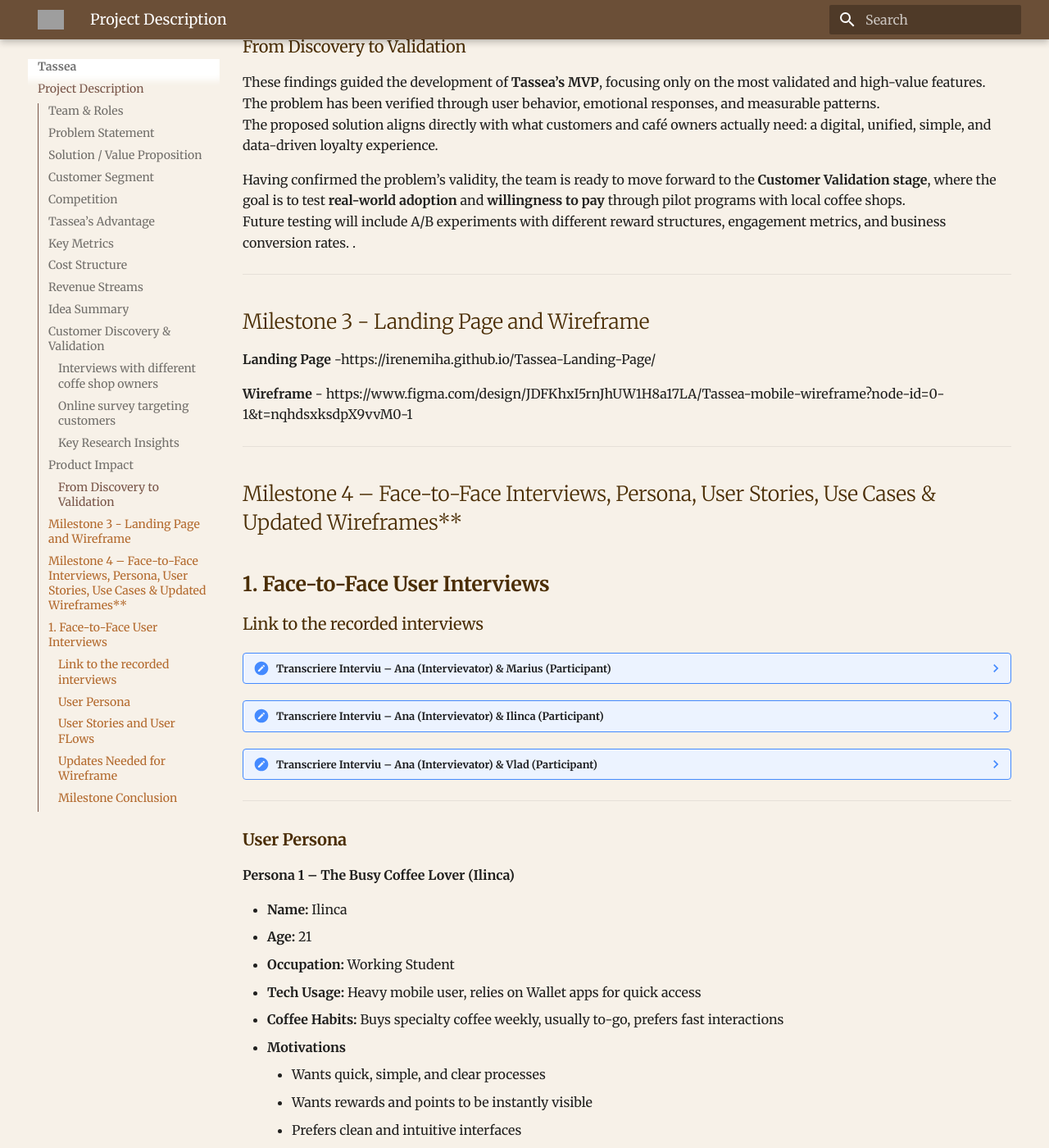
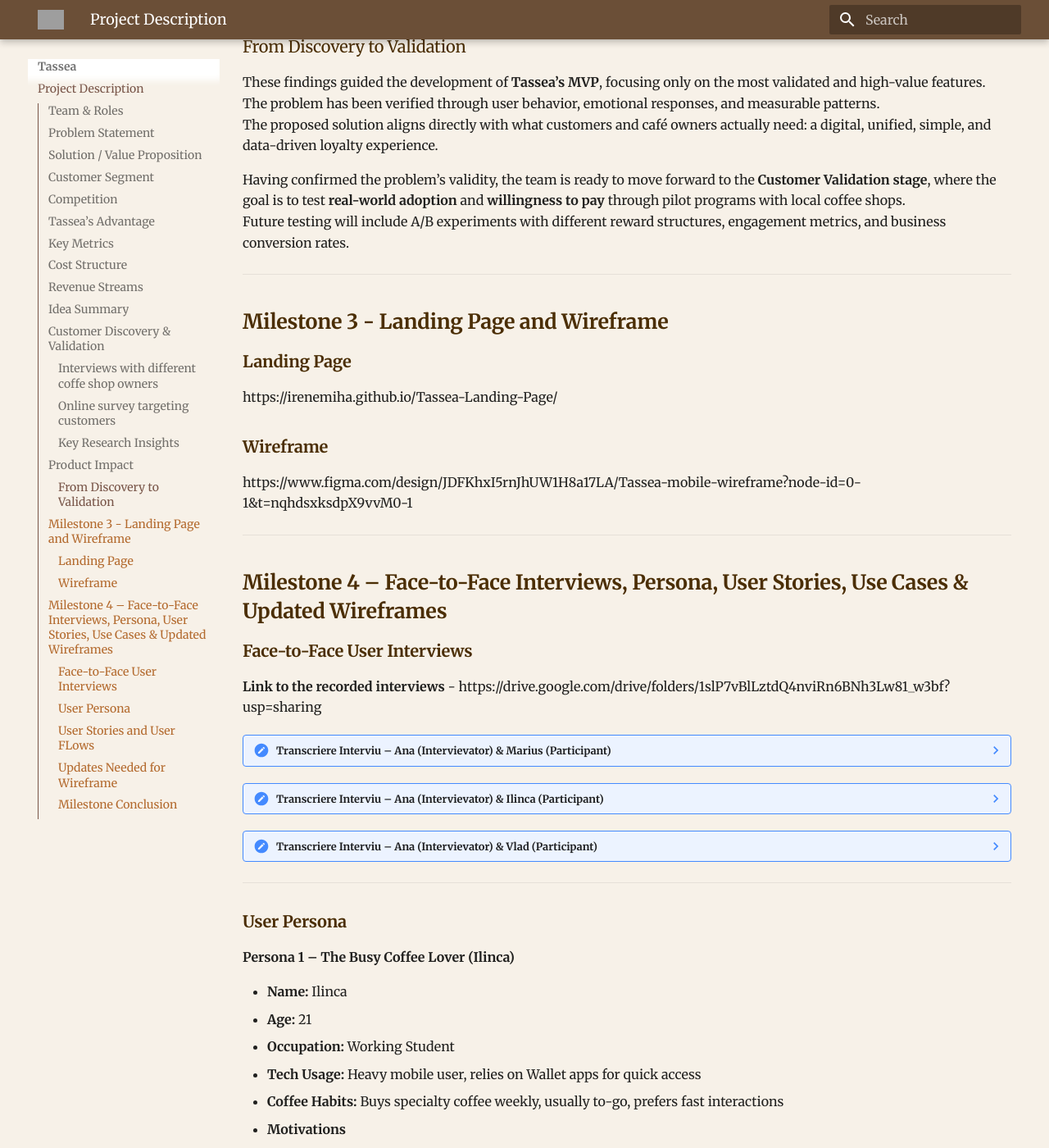
Before and after one commit to ana-almajanu/tassea, an MkDocs documentation site: the page built from docs/index.md, in a window 1280 px wide and 1400 px high, scrolled down 6007 px. Shown: the whole window at 82% size. Built offline with MkDocs 1.6.1 and Material for MkDocs 9.7.7, drawn with Linux system fonts in a browser that asks for light colours; some of the changed text lies outside the part shown; grey boxes are pictures that could not be loaded.

Commit message:
minor changes m4

```diff
--- a/docs/index.md
+++ b/docs/index.md
@@ -299,22 +299,25 @@ The proposed solution aligns directly with what customers and café owners actua
 
 Having confirmed the problem’s validity, the team is ready to move forward to the **Customer Validation stage**, where the goal is to test **real-world adoption** and **willingness to pay** through pilot programs with local coffee shops.
 Future testing will include A/B experiments with different reward structures, engagement metrics, and business conversion rates.
-.
 
 ---
 
-## Milestone 3 - Landing Page and Wireframe
+## **Milestone 3 - Landing Page and Wireframe**
 
-**Landing Page** -https://irenemiha.github.io/Tassea-Landing-Page/
+### **Landing Page**
 
-**Wireframe** - https://www.figma.com/design/JDFKhxI5rnJhUW1H8a17LA/Tassea-mobile-wireframe?node-id=0-1&t=nqhdsxksdpX9vvM0-1
+https://irenemiha.github.io/Tassea-Landing-Page/
+
+### **Wireframe**
+
+https://www.figma.com/design/JDFKhxI5rnJhUW1H8a17LA/Tassea-mobile-wireframe?node-id=0-1&t=nqhdsxksdpX9vvM0-1
 
 ---
-## Milestone 4 – Face-to-Face Interviews, Persona, User Stories, Use Cases & Updated Wireframes**
+## **Milestone 4 – Face-to-Face Interviews, Persona, User Stories, Use Cases & Updated Wireframes**
 
-## **1. Face-to-Face User Interviews**
+### **Face-to-Face User Interviews**
 
-### Link to the recorded interviews
+**Link to the recorded interviews**  - https://drive.google.com/drive/folders/1slP7vBlLztdQ4nviRn6BNh3Lw81_w3bf?usp=sharing
 
 ??? note "Transcriere Interviu – Ana (Intervievator) & Marius (Participant)"
 
@@ -695,7 +698,7 @@ Future testing will include A/B experiments with different reward structures, en
 
 ---
 
-### **User Persona**
+###**User Persona**
 
 **Persona 1 – The Busy Coffee Lover (Ilinca)**
 
@@ -815,6 +818,7 @@ Future testing will include A/B experiments with different reward structures, en
 ### **Updates Needed for Wireframe**
 
 Required changes:
+
 - Make the **Redeem** button highly visible
 - Increase visibility and emphasis on loyalty cards
 - Add a short onboarding guide or micro-tutorial
```
